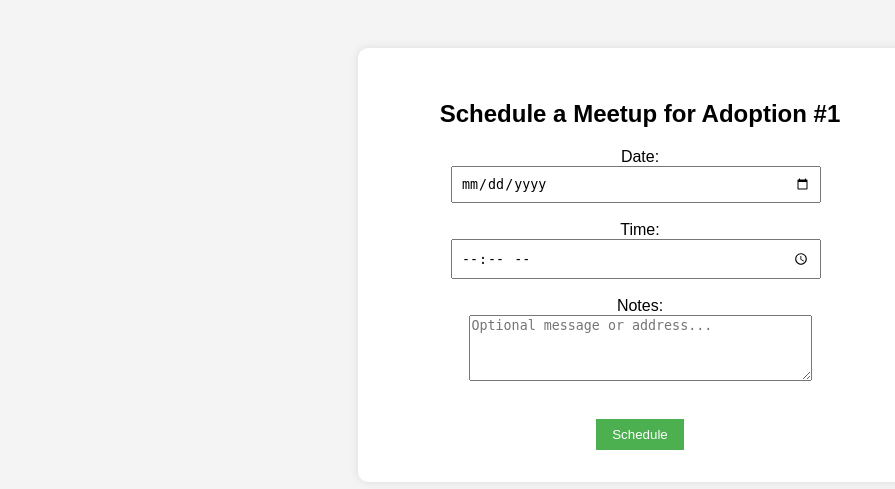
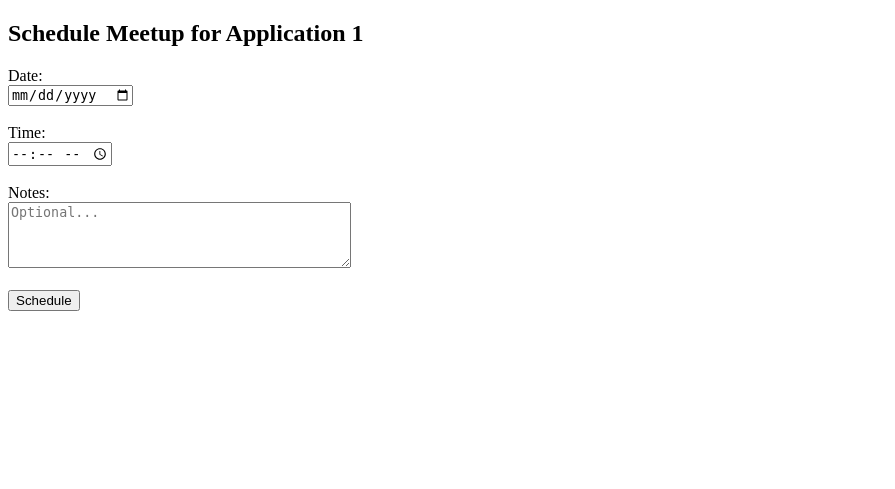
Before and after one commit to TharicaDevi/TT5L-02, a Flask app: template Pawfect Home/templates/schedule.html in a window 1280 px wide. Shown: the top 489 px of the page, without its empty margins (0-895 px from the left). Run offline with Flask 3, Linux system fonts and the light colour scheme; the template is opened without the code that fills it: most values are stand-ins (such as "Sample title", 1, 10 or a date in 2020).

Commit message:
modified some code to add schedule

```diff
--- a/Pawfect Home/templates/schedule.html
+++ b/Pawfect Home/templates/schedule.html
@@ -1,12 +1,10 @@
 <!DOCTYPE html>
 <html>
 <head>
-    <title>Schedule a Meetup</title>
-    <link rel="stylesheet" href="{{ url_for('static', filename='style.css') }}">
+    <title>Schedule Meeting</title>
 </head>
 <body>
-    <div class="container">
-        <h2>Schedule a Meetup for Adoption #{{ adoption_id }}</h2>
+    <h2>Schedule Meetup for Application {{ application_id }}</h2>
     <form method="POST">
         <label>Date:</label><br>
         <input type="date" name="date" required><br><br>
@@ -15,10 +13,9 @@
         <input type="time" name="time" required><br><br>
 
         <label>Notes:</label><br>
-            <textarea name="notes" rows="4" cols="40" placeholder="Optional message or address..."></textarea><br><br>
+        <textarea name="notes" rows="4" cols="40" placeholder="Optional..."></textarea><br><br>
 
         <button type="submit">Schedule</button>
     </form>
-    </div>
 </body>
 </html>
```
Lines whose indentation alone changed are shown as unchanged.
